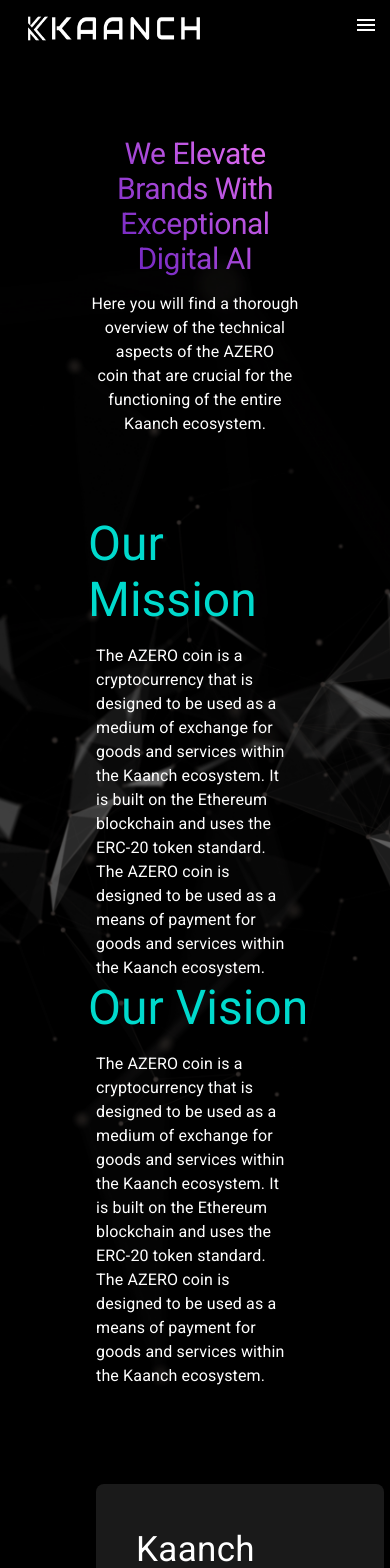
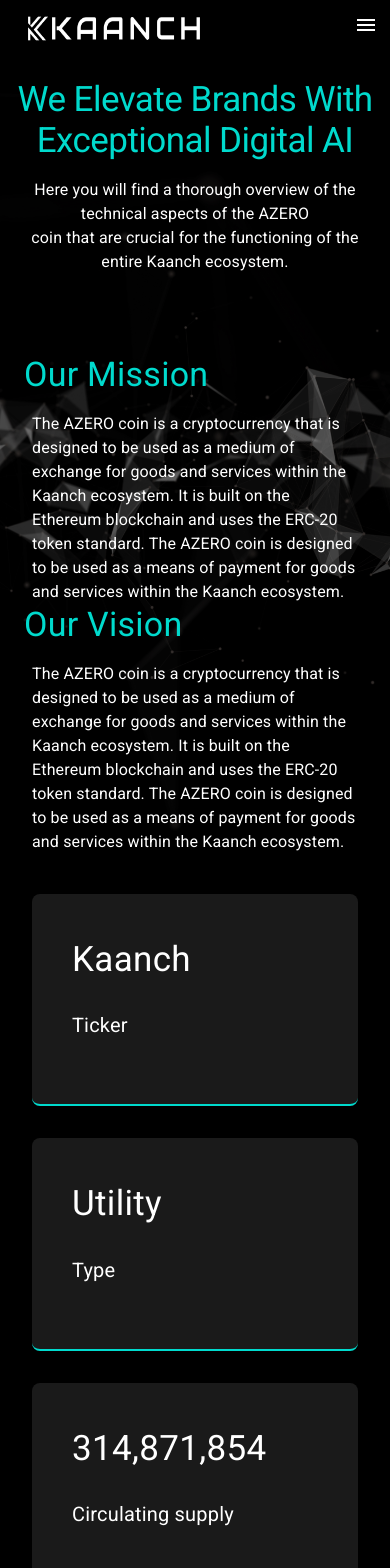
Before and after one commit to nagendrasha/kaanch, a Next.js app: page /mission in a window 390 px wide. Shown: the top 1568 px of the page. Built offline with nearby package versions, Linux system fonts and the light colour scheme.

Commit message:
phone view fixed

```diff
--- a/src/app/mission/page.jsx
+++ b/src/app/mission/page.jsx
@@ -21,57 +21,57 @@
     id: 1,
     title: "Ticker",
     value: "Kaanch",
-    aos:'fade-left'
+    aos: "fade-left",
   },
   {
     id: 2,
     title: "Type",
     value: "Utility",
-    aos:'fade-up'
+    aos: "fade-up",
   },
   {
     id: 3,
     title: "Circulating supply",
     value: "314,871,854",
-    aos:'fade-down'
+    aos: "fade-down",
   },
   {
     id: 4,
     title: "Total supply",
     value: "361,936,949",
-    aos:'fade-right'
+    aos: "fade-right",
   },
   {
     id: 5,
     title: "% Staked",
     value: "70%",
-    aos:'fade-left'
+    aos: "fade-left",
   },
   {
     id: 6,
     title: "# of Wallets",
     value: "219,000",
-    aos:'fade-up'
+    aos: "fade-up",
   },
   ,
   {
     id: 7,
     title: "Inflation",
     value: "30,000,000/Yr",
-    aos:'fade-down'
+    aos: "fade-down",
   },
   ,
   {
     id: 8,
     title: "Volume",
     value: "$2,818,870",
-    aos:'fade-right'
+    aos: "fade-right",
   },
   {
     id: 9,
     title: "Market cap",
     value: "$311,001,732",
-    aos:'fade-up'
+    aos: "fade-up",
   },
 ];
 
@@ -83,8 +83,8 @@
         sx={{
           position: "relative",
           textAlign: "center",
-          py: 10,
-          px: 10,
+          py: { lg: 10, sm: 3, xs: 3 },
+          px: { lg: 10, sm: 2, xs: 2 },
           overflow: "hidden",
           "::before": {
             content: '""',
@@ -106,13 +106,14 @@
           <Typography
             variant="h1"
             sx={{
-              backgroundImage: `linear-gradient(45deg, #5514B4, #FF80FF)`,
-              backgroundSize: "100%",
-              backgroundRepeat: "repeat",
-              fontSize: { lg: "50px", sm: "30px", xs: "30px" },
-              backgroundClip: "text",
-              WebkitBackgroundClip: "text",
-              WebkitTextFillColor: "transparent",
+              // backgroundImage: `linear-gradient(45deg, #5514B4, #FF80FF)`,
+              // backgroundSize: "100%",
+              // backgroundRepeat: "repeat",
+              fontSize: { lg: "50px", sm: "40px", xs: "35px" },
+              // backgroundClip: "text",
+              // WebkitBackgroundClip: "text",
+              // WebkitTextFillColor: "transparent",
+              color:"#00DACD"
             }}
           >
             We Elevate Brands With <br />
@@ -128,8 +129,13 @@
         <Grid container sx={{ mt: 10 }} data-aos="fade-up">
           <Grid item xs={12} md={6} sx={{ textAlign: "left" }}>
             <Typography
-              variant="h3"
-              sx={{ color: "white", pl: 1, color: "#00DACD" }}
+              variant="h4"
+              sx={{
+                color: "white",
+                pl: 1,
+                color: "#00DACD",
+                fontSize: { lg: "50px", sm: "40px", sm: "35px" },
+              }}
             >
               Our Mission
             </Typography>
@@ -144,8 +150,13 @@
           </Grid>
           <Grid item xs={12} md={6} sx={{ textAlign: "left" }}>
             <Typography
-              variant="h3"
-              sx={{ color: "white", pl: 1, color: "#00DACD" }}
+              variant="h4"
+              sx={{
+                color: "white",
+                pl: 1,
+                color: "#00DACD",
+                fontSize: { lg: "50px", sm: "40px", sm: "35px" },
+              }}
             >
               Our Vision
             </Typography>
@@ -165,14 +176,14 @@
         container
         sx={{
           backgroundColor: "black",
-          px: 10,
+          px:{lg:10,sm:2,xs:2},
           display: "flex",
           justifyContent: "space-evenly",
         }}
       >
         {metrics.map((e) => {
           return (
-            <Grid item md={3} xs={12} key={e.id} data-aos={e.aos} >
+            <Grid item md={3} xs={12} key={e.id}>
               <Card
                 sx={{
                   minWidth: 240,
```
Also changed, not shown: src/app/solution/page.jsx (+8 -8 lines), src/app/technology/page.jsx (+14 -13 lines).
